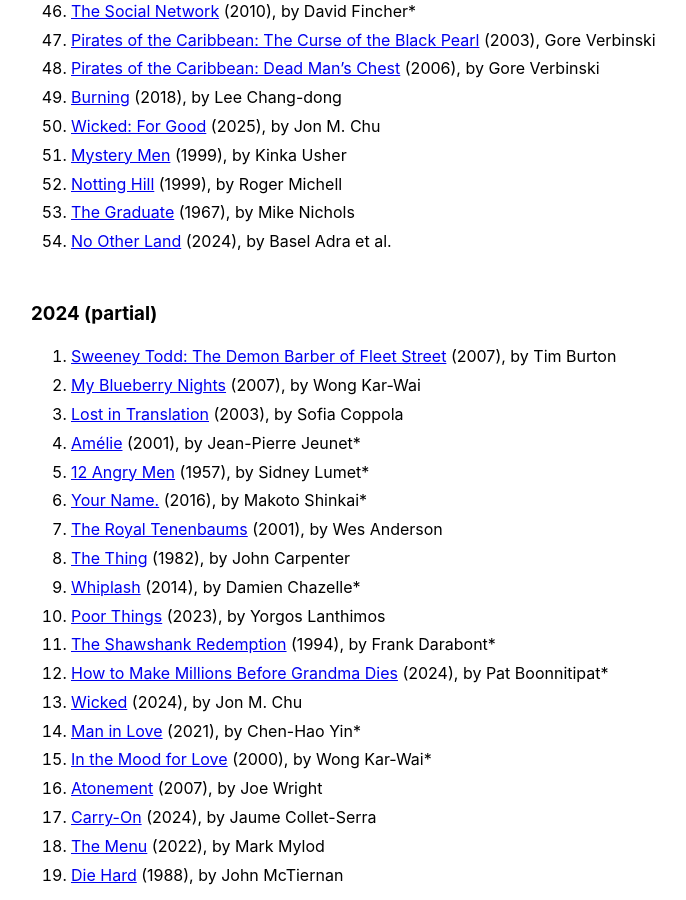
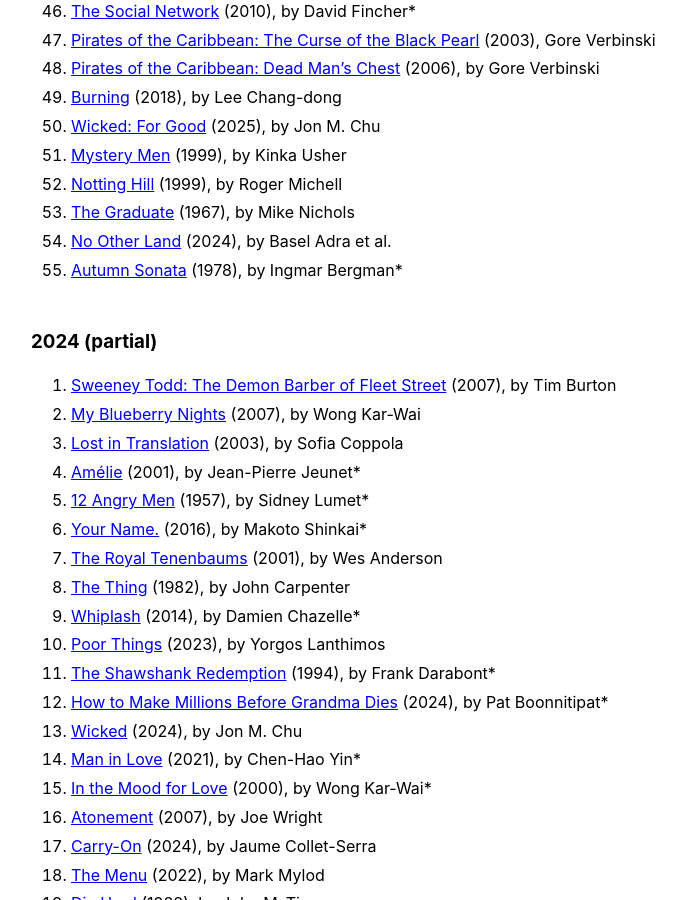
Before and after one commit to llucasly/llucasly.github.io, a Jekyll site: the page built from watching list.md, in a window 1280 px wide and 900 px high, scrolled down 1623 px. Shown: the whole window, without its empty margins (289-975 px from the left). Built offline with Jekyll 4.4.1, drawn with Linux system fonts in a browser that asks for light colours.

Commit message:
Added Movie:

```diff
--- a/watching list.md
+++ b/watching list.md
@@ -62,6 +62,7 @@ Films I especially loved are marked with an astrisk (*).
 52. [Notting Hill](https://letterboxd.com/film/notting-hill/) (1999), by Roger Michell
 53. [The Graduate](https://letterboxd.com/film/the-graduate/) (1967), by Mike Nichols
 54. [No Other Land](https://letterboxd.com/film/no-other-land/) (2024), by Basel Adra et al.
+55. [Autumn Sonata](https://letterboxd.com/film/autumn-sonata/) (1978), by Ingmar Bergman*
 
 ### 2024 (partial)
 1. [Sweeney Todd: The Demon Barber of Fleet Street](https://letterboxd.com/film/sweeney-todd-the-demon-barber-of-fleet-street-2007/) (2007), by Tim Burton
```
